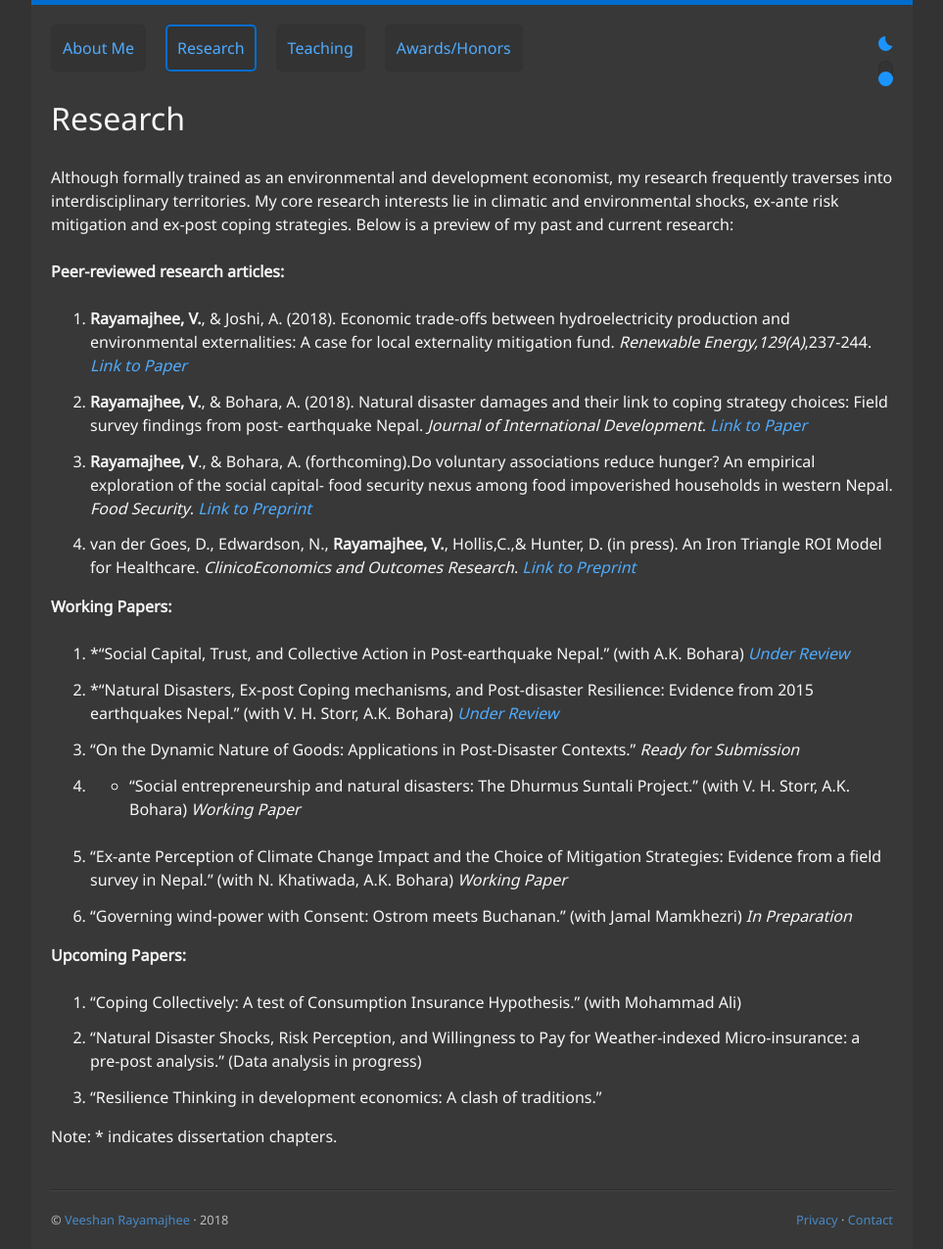
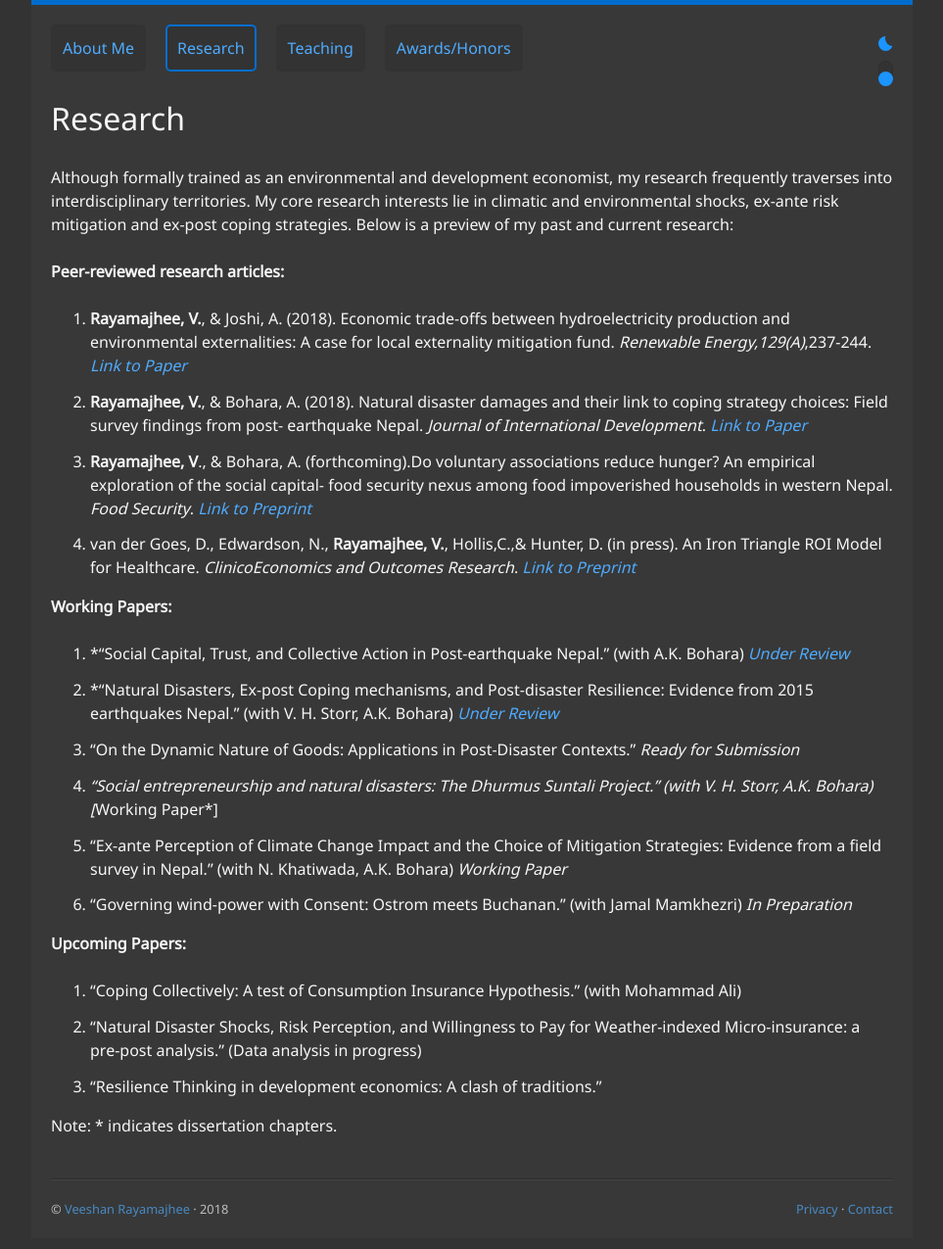
Before and after one commit to veeshanr/veeshanr.github.io, a Jekyll site: the page built from pages/research.md, in a window 1280 px wide. Shown: the whole page at 98% size, without its empty margins (158-1121 px from the left). Built offline with Jekyll 4.4.1, drawn with Linux system fonts in a browser that asks for light colours.

```diff
--- a/pages/research.md
+++ b/pages/research.md
@@ -22,7 +22,7 @@ Although formally trained as an environmental and development economist, my rese
 1. *“Social Capital, Trust, and Collective Action in Post-earthquake Nepal.” (with A.K. Bohara) [*Under Review*][5]
 2. *“Natural Disasters, Ex-post Coping mechanisms, and Post-disaster Resilience: Evidence from 2015 earthquakes Nepal.” (with V. H. Storr, A.K. Bohara) [*Under Review*][6]
 3. “On the Dynamic Nature of Goods: Applications in Post-Disaster Contexts.” *Ready for Submission*
-4. * “Social entrepreneurship and natural disasters: The Dhurmus Suntali Project.” (with V. H. Storr, A.K. Bohara) *Working Paper*
+4. *“Social entrepreneurship and natural disasters: The Dhurmus Suntali Project.” (with V. H. Storr, A.K. Bohara) [*Working Paper*]
 5. “Ex-ante Perception of Climate Change Impact and the Choice of Mitigation Strategies: Evidence from a field survey in Nepal.” (with N. Khatiwada, A.K. Bohara) *Working Paper*
 6. “Governing wind-power with Consent: Ostrom meets Buchanan.” (with Jamal Mamkhezri) *In Preparation*
 
```
